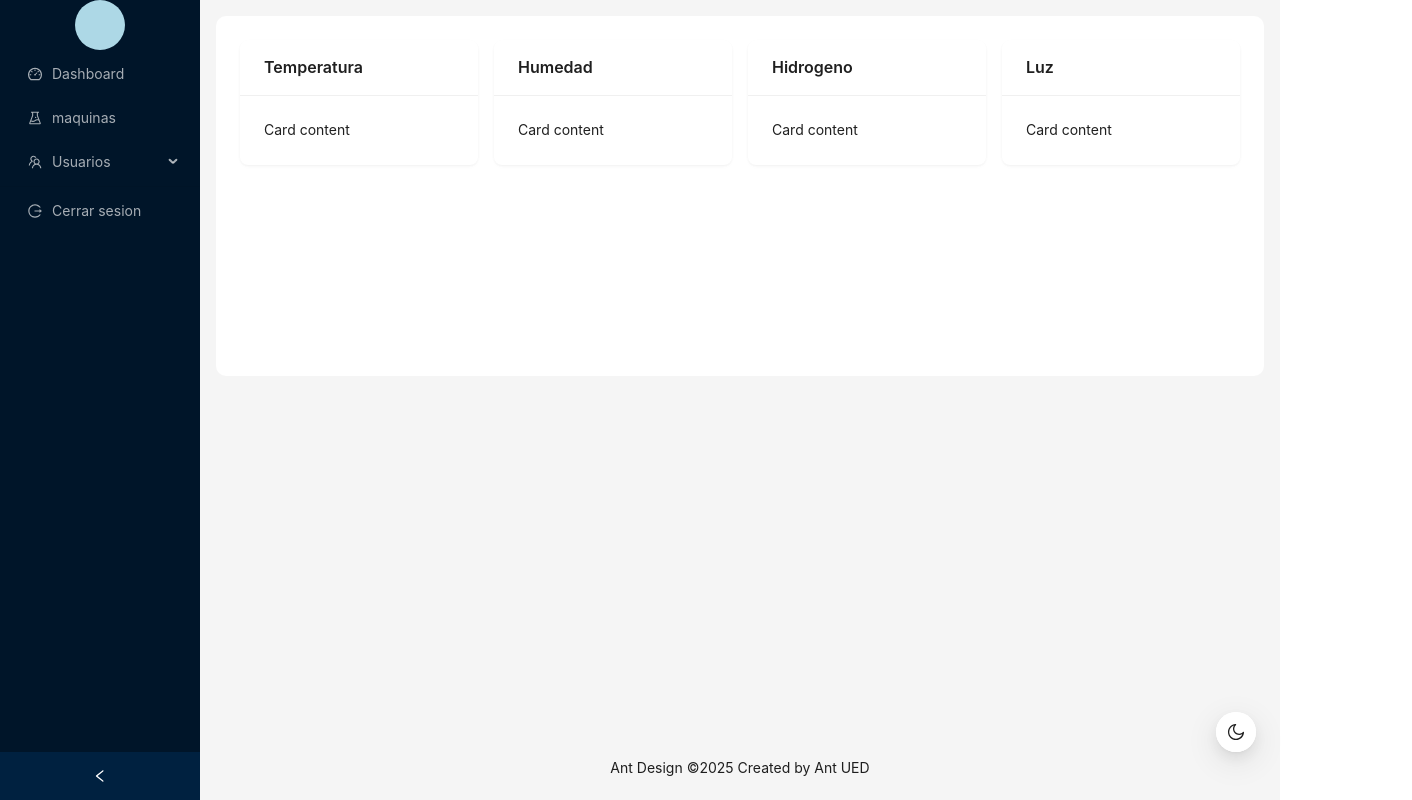
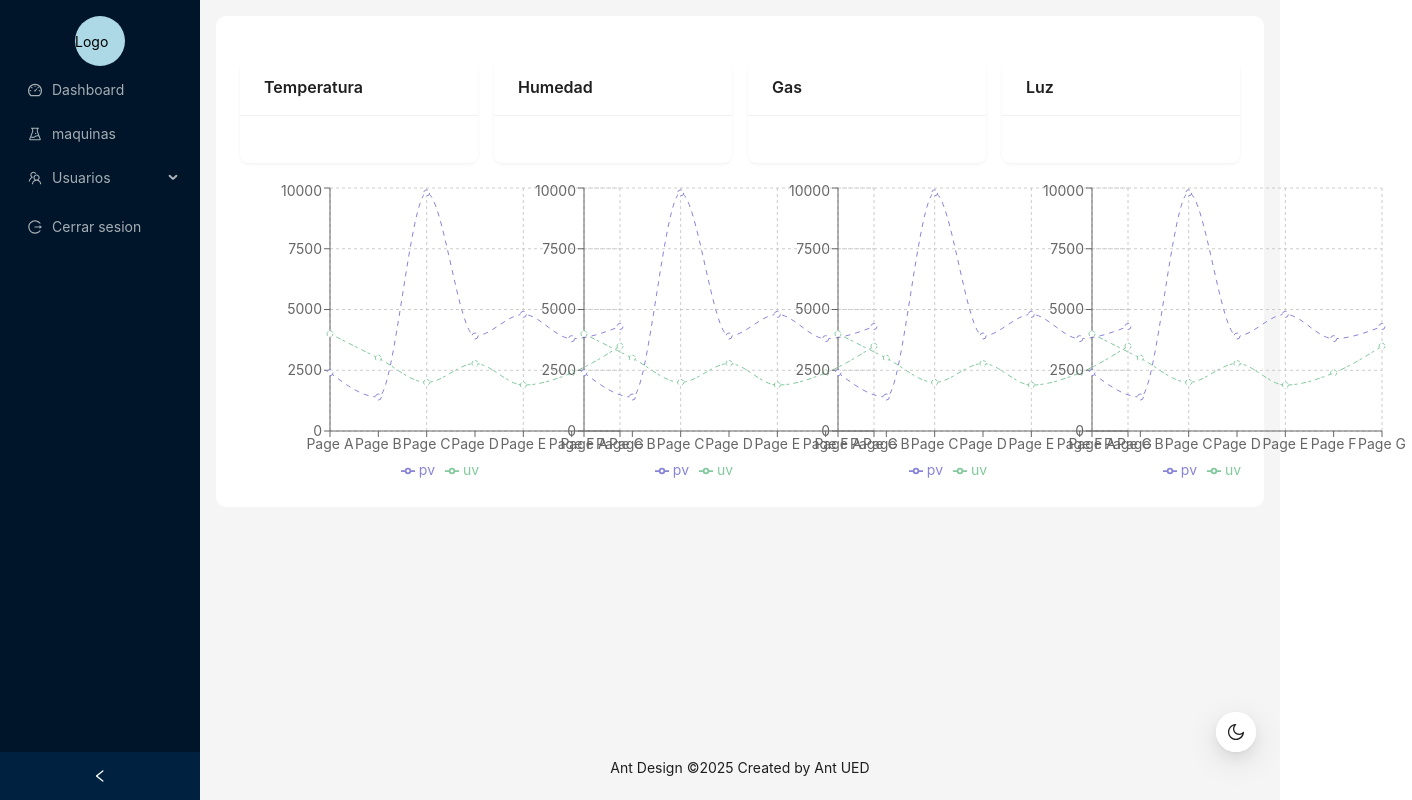
Before and after one commit to Angaro920/agroclima-react-iot, a React (Vite) app: page / in a window 1280 px wide. Shown: the whole page, 1412 px wide, since content can reach past the window. Built offline with nearby package versions, Linux system fonts and the light colour scheme.

Commit message:
Add charts

```diff
--- a/package.json
+++ b/package.json
@@ -11,9 +11,11 @@
   },
   "dependencies": {
     "@ant-design/icons": "^5.5.2",
+    "@antv/g2": "^5.2.10",
     "antd": "^5.23.0",
     "react": "^18.3.1",
-    "react-dom": "^18.3.1"
+    "react-dom": "^18.3.1",
+    "recharts": "^2.15.0"
   },
   "devDependencies": {
     "@eslint/js": "^9.17.0",
--- a/src/App.tsx
+++ b/src/App.tsx
@@ -1,8 +1,12 @@
 import { useState } from "react";
-import { Layout, Card, Col, Row, FloatButton } from "antd";
-import { MenuDashboard } from "./components";
+import { Layout, Col, Row, FloatButton, Card } from "antd";
+import {
+  CartasDashboard,
+  MenuDashboard,
+  LineChartComponent,
+} from "./components";
 import { MoonOutlined } from "@ant-design/icons";
- import { dashboardStyle } from "./styles";
+import { dashboardStyle } from "./styles";
 
 const { /* Header, */ Content, Footer, Sider } = Layout;
 
@@ -20,37 +24,79 @@ const App = () => {
         onCollapse={(value) => setCollapsed(value)}
         /* style={{ background: colorBgContainer }} */
       >
-        <div
-          style={dashboardStyle.logomenu}
-        />
+        <div style={dashboardStyle.logomenu}>Logo </div>
         <MenuDashboard />
       </Sider>
       <Layout>
         {/* <Header style={{ padding: 0, background: colorBgContainer }} /> */}
         <Content style={{ margin: "0 16px" }}>
-          <div
-            style={dashboardStyle.mainSector}
-          >
+          <div style={dashboardStyle.mainSector}>
             <Row gutter={16}>
               <Col span={6}>
-                <Card title="Temperatura" bordered={false}>
-                  Card content
-                </Card>
+                <CartasDashboard title="Temperatura" />
               </Col>
               <Col span={6}>
-                <Card title="Humedad" bordered={false}>
-                  Card content
-                </Card>
+                <CartasDashboard title="Humedad" />
               </Col>
               <Col span={6}>
-                <Card title="Hidrogeno" bordered={false}>
-                  Card content
-                </Card>
+                <CartasDashboard title="Gas" />
               </Col>
               <Col span={6}>
-                <Card title="Luz" bordered={false}>
-                  Card content
-                </Card>
+                <CartasDashboard title="Luz" />
+              </Col>
+            </Row>
+            <Row gutter={16}>
+              <Col span={6}>
+                <div
+                  style={{
+                    height: 300,
+                    width: 400,
+                    marginTop: 20,
+                    marginLeft: 10,
+                    marginRight: 20,
+                  }}
+                >
+                  <LineChartComponent />
+                </div>
+              </Col>
+              <Col span={6}>
+                <div
+                  style={{
+                    height: 300,
+                    width: 400,
+                    marginTop: 20,
+                    marginLeft: 10,
+                    marginRight: 20,
+                  }}
+                >
+                  <LineChartComponent />
+                </div>
+              </Col>
+              <Col span={6}>
+                <div
+                  style={{
+                    height: 300,
+                    width: 400,
+                    marginTop: 20,
+                    marginLeft: 10,
+                    marginRight: 20,
+                  }}
+                >
+                  <LineChartComponent />
+                </div>
+              </Col>
+              <Col span={6}>
+                <div
+                  style={{
+                    height: 300,
+                    width: 400,
+                    marginTop: 20,
+                    marginLeft: 10,
+                    marginRight: 20,
+                  }}
+                >
+                  <LineChartComponent />
+                </div>
               </Col>
             </Row>
           </div>
@@ -59,7 +105,7 @@ const App = () => {
           Ant Design ©{new Date().getFullYear()} Created by Ant UED
         </Footer>
       </Layout>
-      <FloatButton icon={<MoonOutlined />}/>
+      <FloatButton icon={<MoonOutlined />} />
     </Layout>
   );
 };
--- /dev/null
+++ b/src/components/Cartas/Cardstyle.tsx
@@ -0,0 +1,7 @@
+import { CSSProperties } from "react";
+
+export const CardStyle: Record<string, CSSProperties> = {
+    GlobalCard:{
+        marginTop: 20,
+    }
+}
--- a/src/components/Cartas/index.tsx
+++ b/src/components/Cartas/index.tsx
@@ -1,9 +1,14 @@
 import { Card } from "antd";
+import { CardStyle } from "./Cardstyle";
 
-export const cartasDashboard = () => {
+interface Props {
+  title: string;
+}
+
+
+export const CartasDashboard = ({title}: Props) => {
   return (
-    <Card title="Temperatura" bordered={false}>
-      Card content
+    <Card title={title} bordered={false} style={CardStyle.GlobalCard}>
     </Card>
   );
 };
--- /dev/null
+++ b/src/components/Lineal/index.tsx
@@ -0,0 +1,81 @@
+import {
+  LineChart,
+  Line,
+  XAxis,
+  YAxis,
+  CartesianGrid,
+  Tooltip,
+  Legend,
+  ResponsiveContainer,
+} from "recharts";
+/* import { graph } from './linearstyle.tsx'; */
+const data = [
+  {
+    name: "Page A",
+    uv: 4000,
+    pv: 2400,
+    amt: 2400,
+  },
+  {
+    name: "Page B",
+    uv: 3000,
+    pv: 1398,
+    amt: 2210,
+  },
+  {
+    name: "Page C",
+    uv: 2000,
+    pv: 9800,
+    amt: 2290,
+  },
+  {
+    name: "Page D",
+    uv: 2780,
+    pv: 3908,
+    amt: 2000,
+  },
+  {
+    name: "Page E",
+    uv: 1890,
+    pv: 4800,
+    amt: 2181,
+  },
+  {
+    name: "Page F",
+    uv: 2390,
+    pv: 3800,
+    amt: 2500,
+  },
+  {
+    name: "Page G",
+    uv: 3490,
+    pv: 4300,
+    amt: 2100,
+  },
+];
+
+export const LineChartComponent = () => {
+  return (
+    <ResponsiveContainer width="100%" height="100%">
+    <LineChart
+      width={500}
+      height={300}
+      data={data}
+      margin={{
+        top: 5,
+        right: 30,
+        left: 20,
+        bottom: 5,
+      }}
+    >
+      <CartesianGrid strokeDasharray="3 3" />
+      <XAxis dataKey="name" />
+      <YAxis />
+      <Tooltip />
+      <Legend />
+      <Line type="monotone" dataKey="pv" stroke="#8884d8" strokeDasharray="5 5" />
+      <Line type="monotone" dataKey="uv" stroke="#82ca9d" strokeDasharray="3 4 5 2" />
+    </LineChart>
+  </ResponsiveContainer>
+  );
+};
--- /dev/null
+++ b/src/components/Lineal/linearstyle.tsx
@@ -0,0 +1,7 @@
+import { CSSProperties } from "react";
+
+export const graph: Record<string, CSSProperties> = {
+    linechart:{
+        marginTop: 20,
+    }
+}
--- a/src/components/index.tsx
+++ b/src/components/index.tsx
@@ -1,2 +1,3 @@
 export * from './Menu';
 export * from './Cartas';
+export * from './Lineal';
--- a/src/styles.tsx
+++ b/src/styles.tsx
@@ -13,6 +13,7 @@ export const dashboardStyle: Record<string, CSSProperties> = {
     alignContent: "center",
     display: "flex",
     margin: "auto",
+    marginTop: 16,
   },
   mainSector:{
     marginTop: 16,
```
Also changed, not shown: src/components/Cartas/style.tsx (deleted, +0 -7 lines), 1 other file (tests, documents, lock files or other folders).
